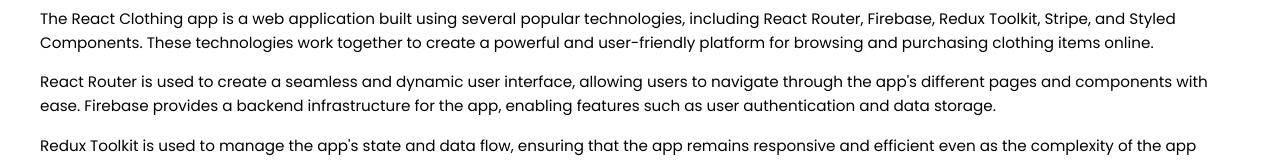
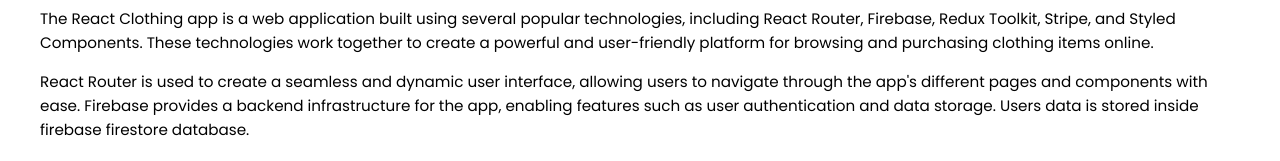
Before and after one commit to Mateusz-best-creator/Job_Portfolio, a React (Create React App) app: page /project-in-detail-1 in a window 1280 px wide. Shown: the part 631-792 px from the top of the page. Built offline with nearby package versions, Linux system fonts and the light colour scheme.

Commit message:
adding video

```diff
--- a/src/App.js
+++ b/src/App.js
@@ -26,7 +26,7 @@
       purpose: "The purpose of the Clothing React app is to provide a user-friendly and visually appealing platform for browsing and purchasing a wide range of clothing items. The app's goal is to deliver a seamless and enjoyable shopping experience for users, with features such as a user account system, and a responsive design ensuring that users can easily find and purchase the clothing items they want.",
       explanation: "The React Clothing app is a web application built using several popular technologies, including React Router, Firebase, Redux Toolkit, Stripe, and Styled Components. These technologies work together to create a powerful and user-friendly platform for browsing and purchasing clothing items online.",
       technologiesExplanation: [
-        "React Router is used to create a seamless and dynamic user interface, allowing users to navigate through the app's different pages and components with ease. Firebase provides a backend infrastructure for the app, enabling features such as user authentication and data storage.",
+        "React Router is used to create a seamless and dynamic user interface, allowing users to navigate through the app's different pages and components with ease. Firebase provides a backend infrastructure for the app, enabling features such as user authentication and data storage. Users data is stored inside firebase firestore database.",
         "Redux Toolkit is used to manage the app's state and data flow, ensuring that the app remains responsive and efficient even as the complexity of the app grows. Stripe provides a secure and reliable payment processing system, allowing users to safely and easily purchase items within the app.",
         "Redux Persist is a library used in the React clothing application to persist the state of the app's Redux store between page refreshes. It does this by allowing the app to store the state data in local storage, and then rehydrate the state data when the app is loaded again. This ensures that the user's preferences and selections are preserved even after the app is closed or refreshed.",
         "Styled Components allows for the creation of beautiful and responsive user interfaces, with custom styles and themes ensuring that the app remains visually engaging and consistent throughout.",
@@ -43,7 +43,7 @@
         "The MealsToGo app is built using a web stack that includes the following technologies:",
         "React Native: React Native is a popular JavaScript framework for building mobile applications. It allows developers to build native mobile apps using a single codebase written in JavaScript.",
         "Expo: Expo is an open-source platform for building mobile apps using React Native. It provides a set of tools and services that make it easy for developers to build and deploy mobile apps to various platforms.",
-        "Firebase: Firebase is a Backend-as-a-Service (BaaS) platform that provides developers with a range of tools and services for building scalable and secure mobile and web applications. In the MealsToGo app, Firebase is used for user authentication.",
+        "Firebase: Firebase is a Backend-as-a-Service (BaaS) platform that provides developers with a range of tools and services for building scalable and secure mobile and web applications. In the MealsToGo app, Firebase is used for user authentication. Users data is stored inside firebase firestore database.",
         "Styled Components: Styled Components is a popular library for styling React components. It allows developers to write CSS code inside their JavaScript code, making it easier to manage and maintain their styles.",
         "Expo Map API: The Expo Map API is a mapping library for React Native apps. It provides developers with a set of tools for displaying maps and integrating location-based services into their apps.",
       ],
--- a/src/video-player/video-player.component.jsx
+++ b/src/video-player/video-player.component.jsx
@@ -6,11 +6,11 @@
 import './video-player.styles.scss'
 
 const VideoPlayer = ({videoElement}) => {
-
+    console.log(videoElement)
     return (
         <div className='video-container'>
             {
-                '/static/media/meals-to-go.e09f11e72aa3cc925fe4.mp4' === videoElement
+                '/static/media/meals-to-go.68cd23cc76a1e3ecec6b.mp4' === videoElement
                 ? (
                     <Video style={{height: '400px'}} >
                         <source src={videoElement} type='video/webm'></source>
```
Also changed, not shown: 1 other file (tests, documents, lock files or other folders).
